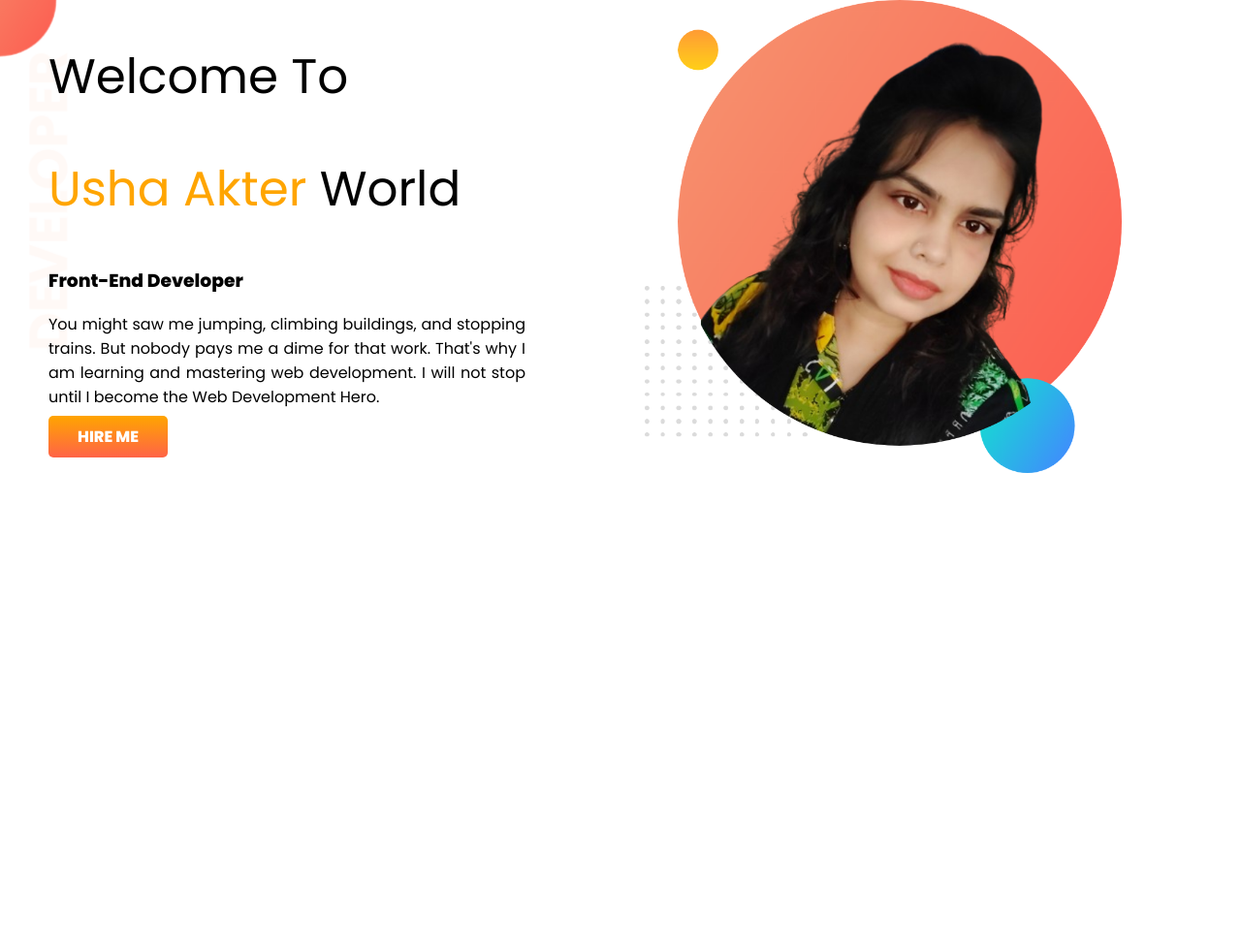
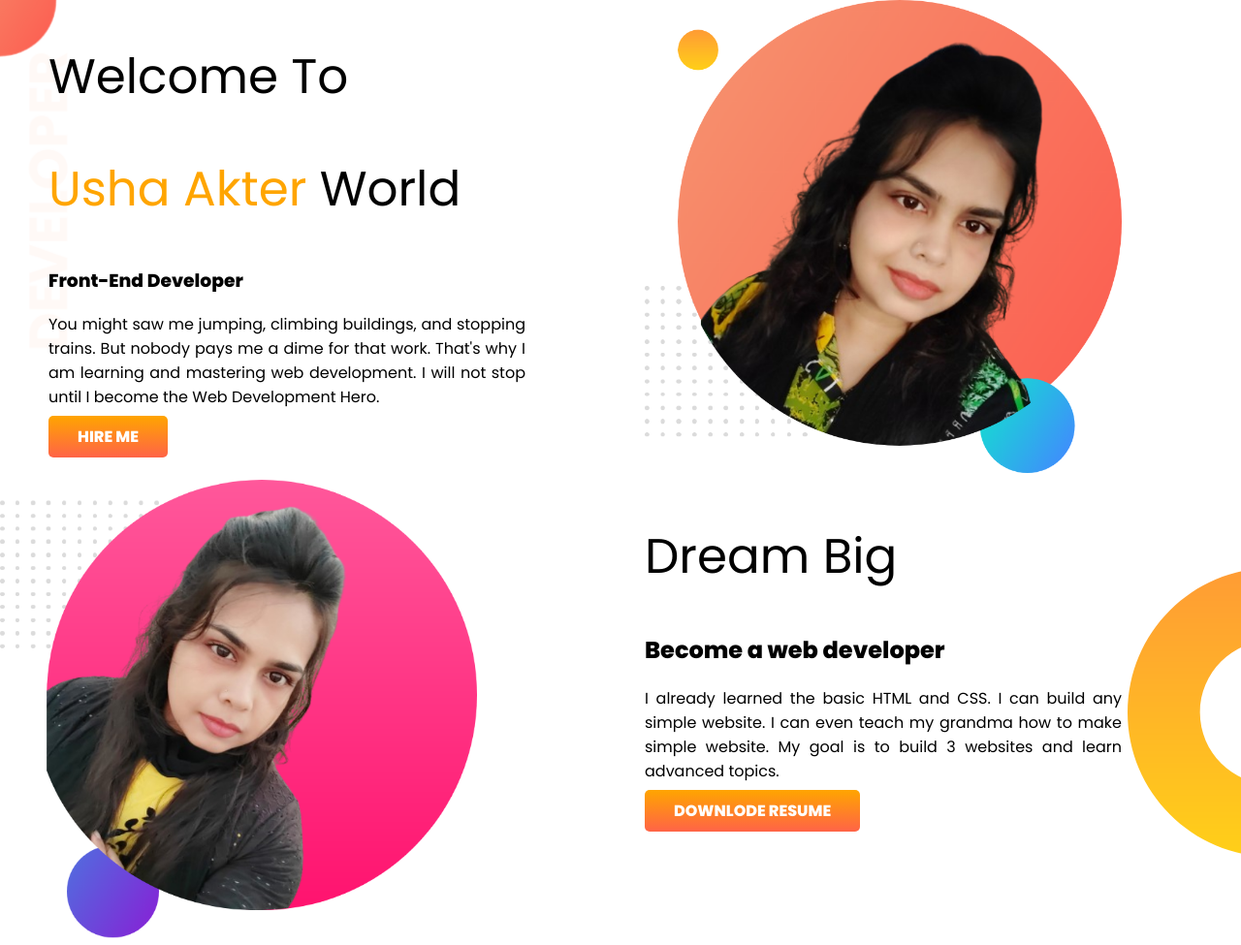
Before and after one commit to ushaakter486/developer-portfolio, a plain HTML site: page index.html in a window 1280 px wide. Shown: the whole page at 97% size. Before the commit the page ends 800 px from the top, so only its background shows below. Drawn offline with Linux system fonts and the light colour scheme.

Commit message:
welcome section and dream section done

```diff
--- a/index.html
+++ b/index.html
@@ -13,7 +13,7 @@
 <body>
     <!-- This is welcome section -->
     <section class="welcome-section">
-        <div class="content-area half-width">
+          <div class="content-area half-width">
             <h1>Welcome To</h1>
             <h1><span class="orange-color">Usha Akter</span> World</h1>
             <h3>Front-End Developer</h3>
@@ -27,11 +27,37 @@
             <!-- This is button Area-->
             <a target="_blank" href="https://github.com/ushaakter486">HIRE ME</a>
            </div>
+
+
            <div class="image-area half-width">
             <img src="images/my-bg (1).png" alt="usha akter">
            </div>
 
-    </section>
+
+
+
+        </section>
+
+
+    <!-- This is Dream section -->
+   <section class="dream-section">
+    <div class="image-area half-width">
+        <img src="images/my-bg2.png" alt="usha akter">
+       </div>
+       <div class="content-area half-width">
+
+
+        <h1>Dream Big</h1>
+        <h2>Become a web developer</h2>
+        <p>
+            I already learned the basic HTML and CSS. I can build any simple website. I can even teach my grandma how to make simple website. My goal is to build 3 websites and learn advanced topics.
+        </p>
+        <!-- This is button Area-->
+        <a target="_blank" href="https://github.com/ushaakter486">DOWNLODE RESUME</a>
+       </div>
+        </section>
+
+
 
 
 
--- a/style.css
+++ b/style.css
@@ -2,6 +2,7 @@ body{
     font-family: 'Poppins', sans-serif;
     margin: 0;
 }
+/* Welcome area css */
 .orange-color{
     color:orange;
 }
@@ -42,3 +43,12 @@ section{
 .half-width{
     width: 50%;
 }
+
+
+/* Dream area css */
+.dream-section{
+ background-image:url(images/dream-bg.png) ;
+ background-repeat: no-repeat;
+ background-position: center right;
+
+}
```
